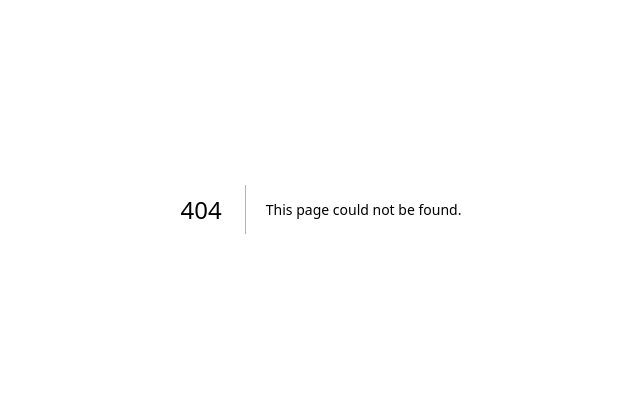
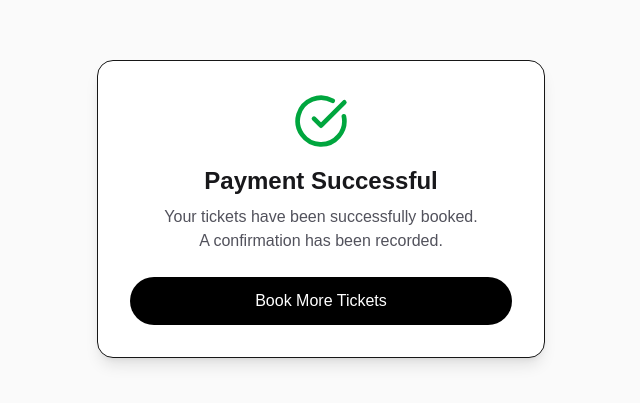
Before and after one commit to ganeshlimbu007/techkraftinc-challenge, a Next.js app in the folder frontend/: page /payment/success in a window 1280 px wide. Before the commit this address had no page. Shown: the part 191-594 px from the top of the page, without its empty margins (319-959 px from the left). Built offline with nearby package versions, Linux system fonts and the light colour scheme.

Commit message:
payment success page

```diff
--- /dev/null
+++ b/frontend/app/payment/success/page.tsx
@@ -0,0 +1,51 @@
+"use client";
+
+import Link from "next/link";
+import { CheckCircle } from "lucide-react";
+
+export default function BookingSuccessPage() {
+  return (
+    <main className="min-h-screen bg-zinc-50 flex items-center justify-center p-6">
+      <div
+        className="
+          w-full max-w-md bg-white rounded-2xl border shadow-lg
+          p-8 text-center
+          animate-in fade-in slide-in-from-bottom-3 duration-300
+        "
+      >
+        {/* Icon */}
+        <div className="flex justify-center mb-4">
+          <CheckCircle className="w-14 h-14 text-green-600" />
+        </div>
+
+        {/* Title */}
+        <h1 className="text-2xl font-bold text-zinc-900 mb-2">
+          Payment Successful
+        </h1>
+
+        {/* Message */}
+        <p className="text-zinc-600 mb-6">
+          Your tickets have been successfully booked.
+          <br />A confirmation has been recorded.
+        </p>
+
+        {/* Actions */}
+        <div className="flex flex-col gap-3">
+          <Link
+            href="/"
+            className="
+              inline-flex justify-center items-center
+              rounded-full bg-black text-white
+              px-6 py-3 font-medium
+              transition transform-gpu
+              hover:scale-[1.03] hover:shadow-lg
+              active:scale-[0.97]
+            "
+          >
+            Book More Tickets
+          </Link>
+        </div>
+      </div>
+    </main>
+  );
+}
```
